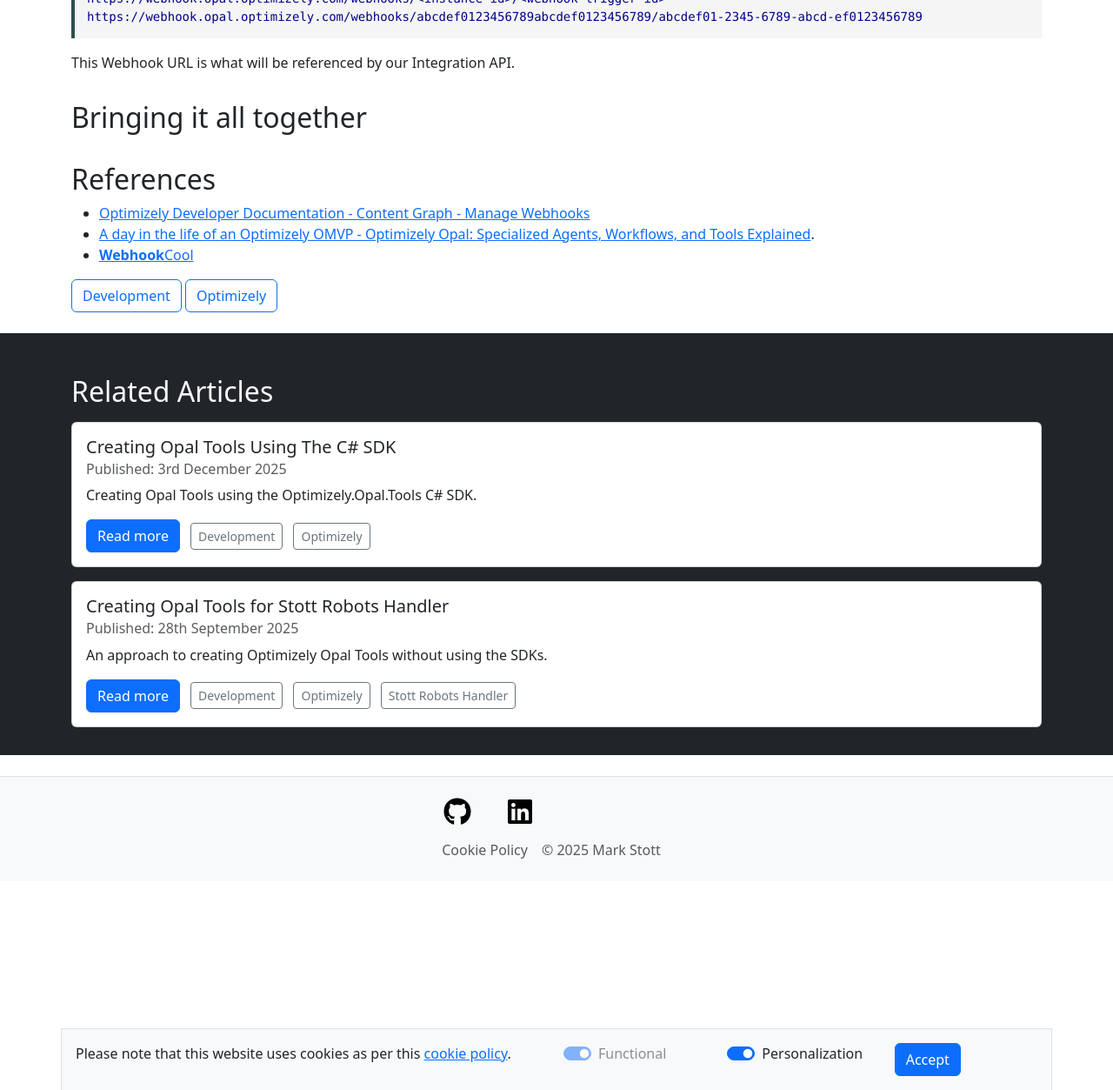
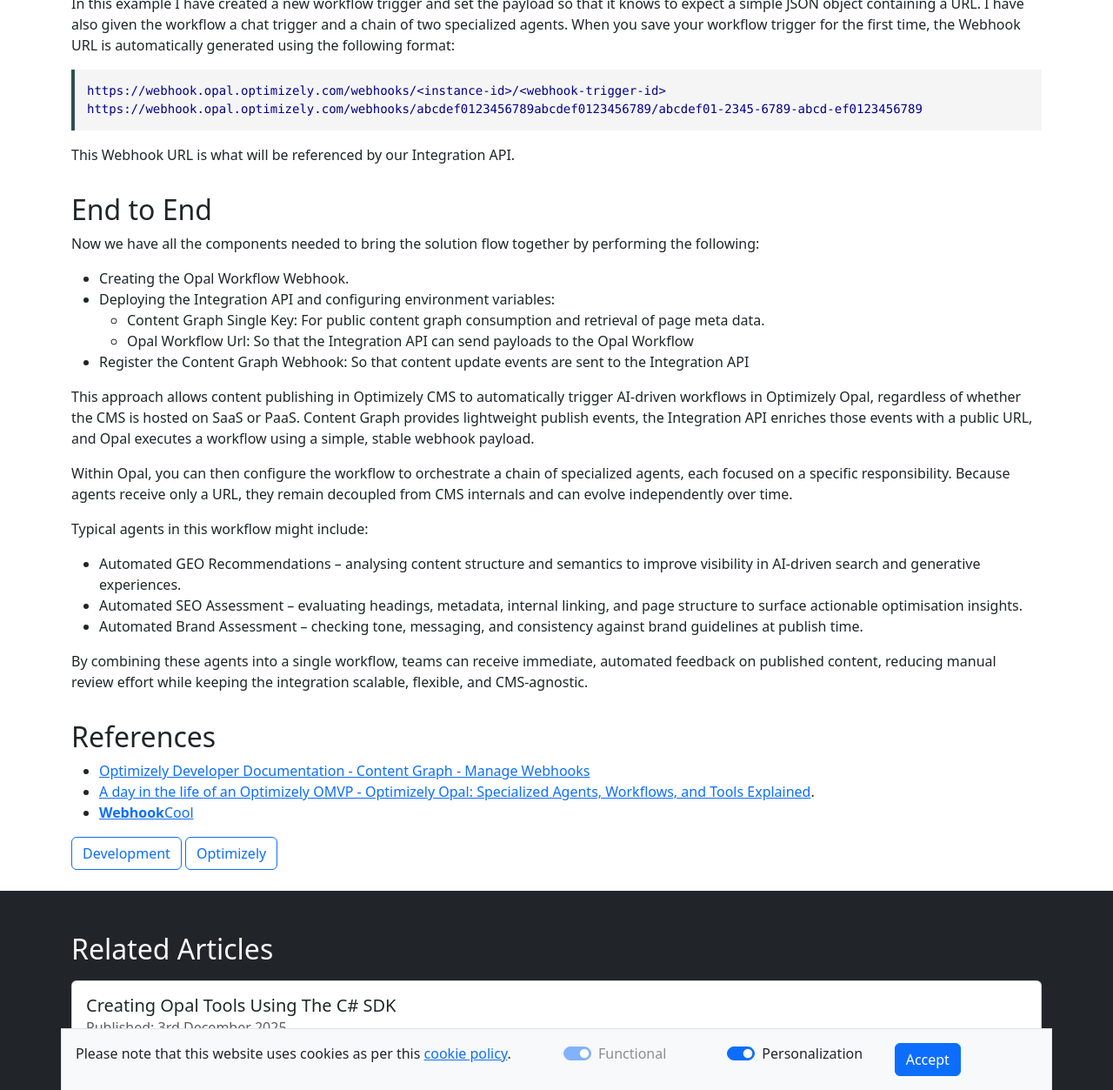
Before and after one commit to GeekInTheNorth/GeekInTheNorth.github.io, a Jekyll site: the page built from _posts/2026-01-03-triggering-opal-workflows-on-publish.md, in a window 1280 px wide and 1400 px high, scrolled down 8029 px, cut to the strip 147-1400 px from the top of the window. Shown: the whole strip at 87% size. Built offline with Jekyll 4.4.1, drawn with Linux system fonts in a browser that asks for light colours; some of the changed text lies outside the part shown.

Commit message:
Further content updates to the Opal Article

```diff
--- a/_posts/2026-01-02-triggering-opal-workflows-on-publish.md
+++ b/_posts/2026-01-03-triggering-opal-workflows-on-publish.md
@@ -13,7 +13,7 @@
 
 Over the course of November, my colleagues at Netcel and I took part in Optimizely's Opal Innovation Challenge.  We were tasked to be inventive and to discover new ways in which we could use Opal with emphasis on Specialized Agents, Workflows and Tools.  If you are unaware of what these features are, my colleague <a href="https://www.linkedin.com/in/carrgraham/" target="_blank">Graham Carr</a> has written a great introduction blog entitled <a href="https://world.optimizely.com/blogs/allthingsopti/dates/2025/12/a-day-in-the-life-of-an-optimizely-omvp---optimizely-opal-specialized-agents-workflows-and-tools-explained/" target="_blank">A day in the life of an Optimizely OMVP - Optimizely Opal: Specialized Agents, Workflows, and Tools Explained</a>.
 
-In this technical blog, I'm going to focus on how we can leverage publish events to trigger workflows within Opal.  The traditional method of doing this would be to leverage content events in **C#** by registering handlers for the **IContentEvents** interface.  This approach has the downside of only being applicable for **PaaS** solutions.  In this blog I will be showing you how to achieve the same goal using webhooks in **Content Graph** which has the advantage of being applicable to both **SaaS** and **PaaS** CMS.
+In this technical blog, I'm going to focus on how we can leverage publish events to trigger workflows within Opal.  The traditional method of doing this would be to leverage content events in **C#** by registering handlers for the **IContentEvents** interface.  This approach has the downside of only being applicable for **PaaS** solutions.  I will be showing you how to achieve the same goal using webhooks in **Content Graph** which has the advantage of being applicable to both **SaaS** and **PaaS** CMS without relying on CMS hosted event handlers.
 
 >💡**Tip:** Optimizely is moving away from **Search & Navigation** to **Content Graph** for improved flexibility, stability and performance. Use add-ons such as <a href="https://world.optimizely.com/blogs/allthingsopti/dates/2025/12/a-day-in-the-life-of-an-optimizely-omvp---optigraphextensions-v2.0-enhanced-search-control-with-language-support-synonym-slots-and-stop-words" target="_blank">OptiGraphExtensions</a> to manage your synonyms in **Content Graph**.
 
@@ -82,7 +82,9 @@
 
 Out of the box this isn't ready for consumption for Opal as this doesn't contain any information about the updated page beyond the docId which is a unique identifier within graph for the content item.  If you wanted to pass something more useful to Opal, like a URL, then you will need an Integration API end point to handle this.
 
-## Creating an Integration API
+>💡**Tip:** Please note that webhooks are registered per CMS and Content Graph environment, typically these are Integration, Preproduction and Production. However, there is only one Opal instance and you may not want events raised during QA or UAT to burn through your Opal credits.
+
+## Creating The Integration API
 
 > 🔒 **Please Note:** identifiers in these examples have been swapped out with a randomly generated id to aid visualization and should not reflect any specific system.
 
@@ -301,8 +303,8 @@
 A workflow in Optimizely Opal is a collection of one or more specialized agents that can perform a set of actions either as a direct result of a chat prompt or independently from the chat prompt based on triggers.  One of these triggers is a Webhook trigger.  In order to create a new Opal Workflow you will need to do the following:
 
 - Login to Opal at <a href="https://opal.optimizely.com/" target="_blank">https://opal.optimizely.com/</a>
-- Click on Agents in the left hand menu
-- Click on the "Add Agent" drop down CTA
+- Click on Agents in the left-hand menu
+- Click on the "Add Agent" drop-down CTA
 - Click on "Workflow Agent"
 - Enter a name and unique id for the agent
 - Click on "Edit Workflow"
@@ -320,7 +322,26 @@
 
 This Webhook URL is what will be referenced by our Integration API.
 
-## Bringing it all together
+## End to End
+
+Now we have all the components needed to bring the solution flow together by performing the following:
+
+- Creating the Opal Workflow Webhook.
+- Deploying the Integration API and configuring environment variables:
+  - Content Graph Single Key: For public content graph consumption and retrieval of page meta data.
+  - Opal Workflow Url: So that the Integration API can send payloads to the Opal Workflow
+- Register the Content Graph Webhook: So that content update events are sent to the Integration API
+
+This approach allows content publishing in Optimizely CMS to automatically trigger AI-driven workflows in Optimizely Opal, regardless of whether the CMS is hosted on SaaS or PaaS. Content Graph provides lightweight publish events, the Integration API enriches those events with a public URL, and Opal executes a workflow using a simple, stable webhook payload.
+
+Within Opal, you can then configure the workflow to orchestrate a chain of specialized agents, each focused on a specific responsibility. Because agents receive only a URL, they remain decoupled from CMS internals and can evolve independently over time.
+
+Typical agents in this workflow might include:
+- Automated GEO Recommendations – analysing content structure and semantics to improve visibility in AI-driven search and generative experiences.
+- Automated SEO Assessment – evaluating headings, metadata, internal linking, and page structure to surface actionable optimisation insights.
+- Automated Brand Assessment – checking tone, messaging, and consistency against brand guidelines at publish time.
+
+By combining these agents into a single workflow, teams can receive immediate, automated feedback on published content, reducing manual review effort while keeping the integration scalable, flexible, and CMS-agnostic.
 
 ## References
 
```
